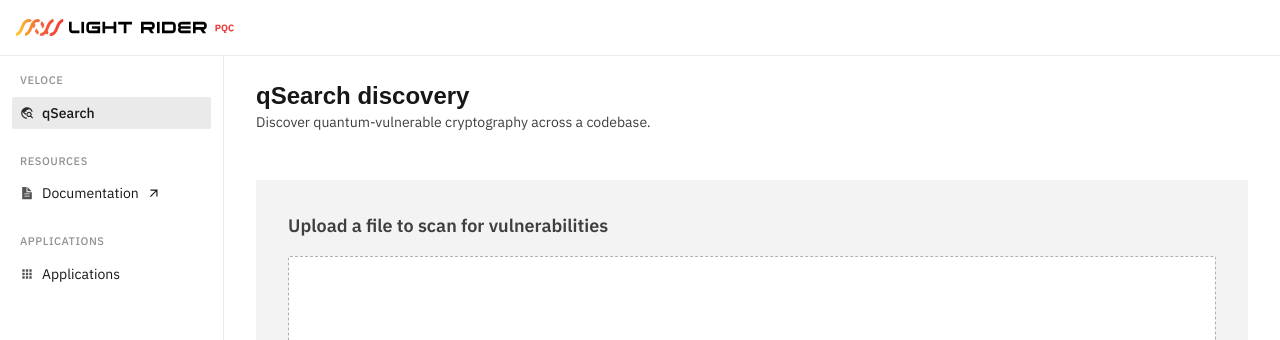
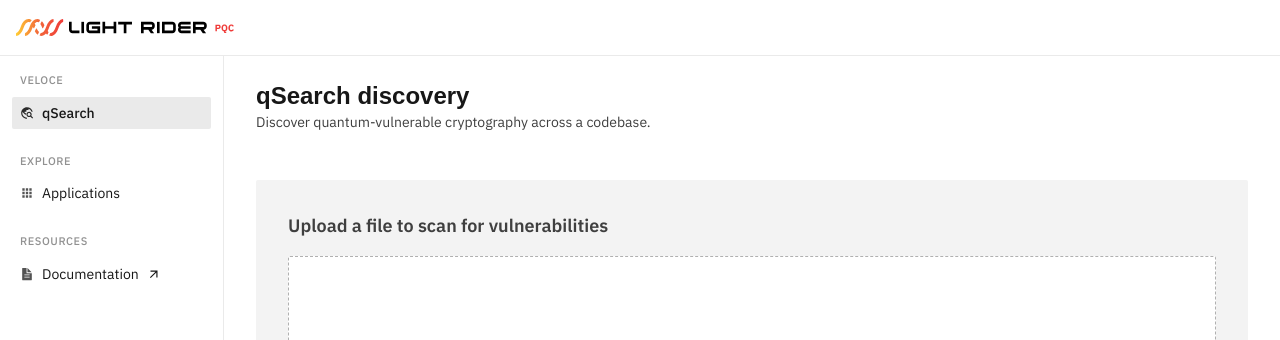
Before and after one commit to lightriderinc/lr_pqc_platform, a Next.js app: page /qsearch in a window 1280 px wide. Shown: the top 340 px of the page. Built offline with nearby package versions, Linux system fonts and the light colour scheme; a web font is replaced by a local one.

Commit message:
fix: sidebar groups

```diff
--- a/src/components/sidebar/SidebarGroupApplications.tsx
+++ /dev/null
@@ -1,23 +0,0 @@
-import { MdApps } from "react-icons/md";
-import SidebarNavGroup from "./SidebarNavGroup";
-import SidebarNavItem from "./SidebarNavItem";
-
-// Applications category — real-world PQC demos (Quantum Vault, Quantum-Safe
-// Signer) surfaced from the Applications page. Kept as its own sidebar group
-// so more apps can be added here without crowding the Veloce section.
-export default function SidebarGroupApplications({
-  onNavigate,
-}: {
-  onNavigate?: () => void;
-}) {
-  return (
-    <SidebarNavGroup label="Applications">
-      <SidebarNavItem
-        name="Applications"
-        href="/applications"
-        icon={MdApps}
-        onNavigate={onNavigate}
-      />
-    </SidebarNavGroup>
-  );
-}
--- a/src/components/sidebar/SidebarGroupDefault.tsx
+++ b/src/components/sidebar/SidebarGroupDefault.tsx
@@ -1,5 +1,5 @@
 import { IoDocumentTextSharp } from "react-icons/io5";
-import { MdTravelExplore } from "react-icons/md";
+import { MdApps, MdTravelExplore } from "react-icons/md";
 import SidebarNavGroup from "./SidebarNavGroup";
 import SidebarNavItem from "./SidebarNavItem";
 
@@ -28,6 +28,15 @@ export default function SidebarGroupDefault({
         />
       </SidebarNavGroup>
 
+      <SidebarNavGroup label="Explore">
+        <SidebarNavItem
+          name="Applications"
+          href="/applications"
+          icon={MdApps}
+          onNavigate={onNavigate}
+        />
+      </SidebarNavGroup>
+
       <SidebarNavGroup label="Resources">
         <SidebarNavItem
           name="Documentation"
--- a/src/components/sidebar/SidebarNavMain.tsx
+++ b/src/components/sidebar/SidebarNavMain.tsx
@@ -1,7 +1,6 @@
 "use client";
 
 import { MdGavel, MdHelpCenter } from "react-icons/md";
-import SidebarGroupApplications from "./SidebarGroupApplications";
 import SidebarGroupDefault from "./SidebarGroupDefault";
 import SidebarNavItem from "./SidebarNavItem";
 
@@ -17,7 +16,6 @@ export default function SidebarNavMain({
     <>
       <nav className="flex-1 overflow-auto px-3 py-4">
         <SidebarGroupDefault onNavigate={onNavigate} />
-        <SidebarGroupApplications onNavigate={onNavigate} />
       </nav>
 
       <div className="border-t border-gray-100 px-3 py-4">
```
Also changed, not shown: 1 other file (tests, documents, lock files or other folders).
